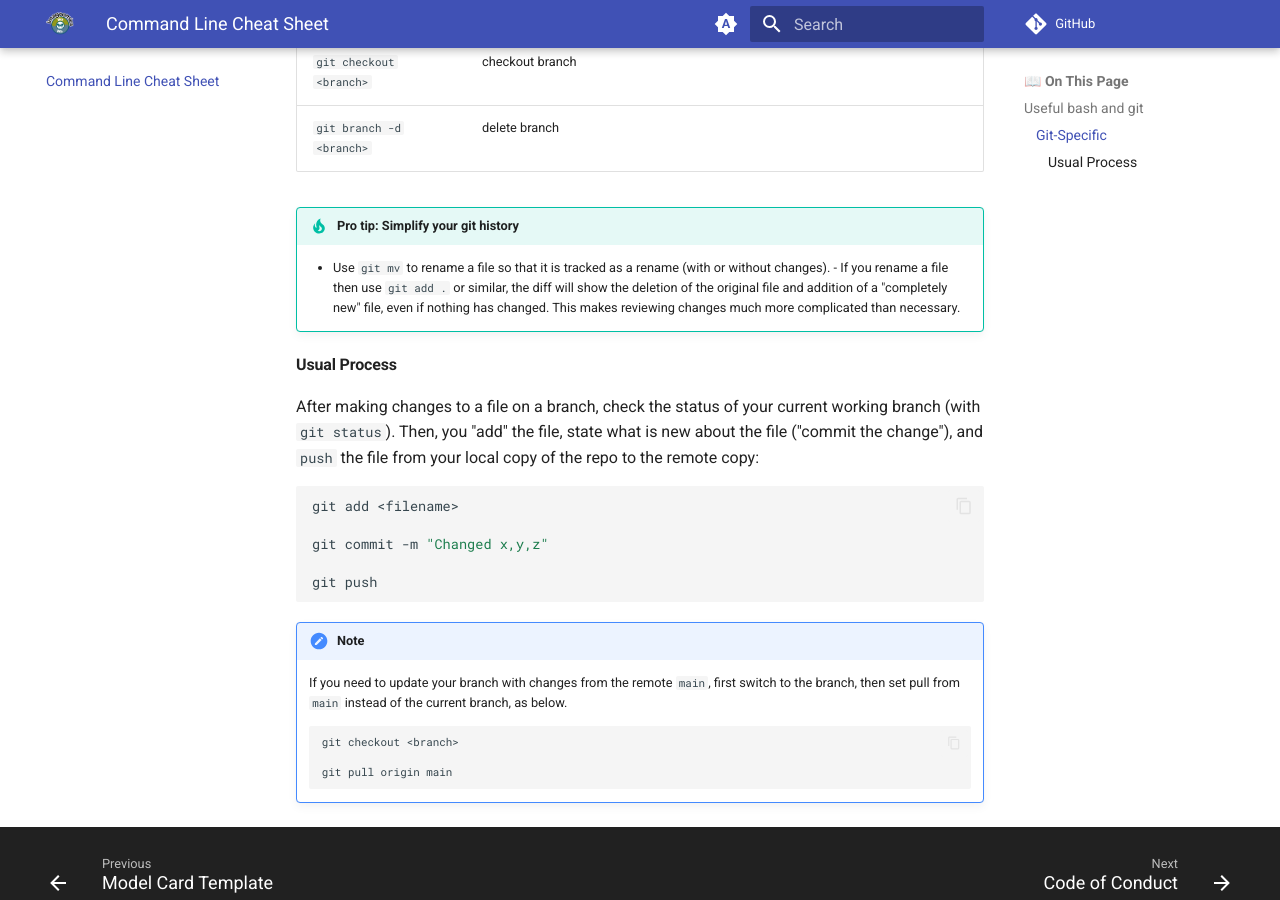
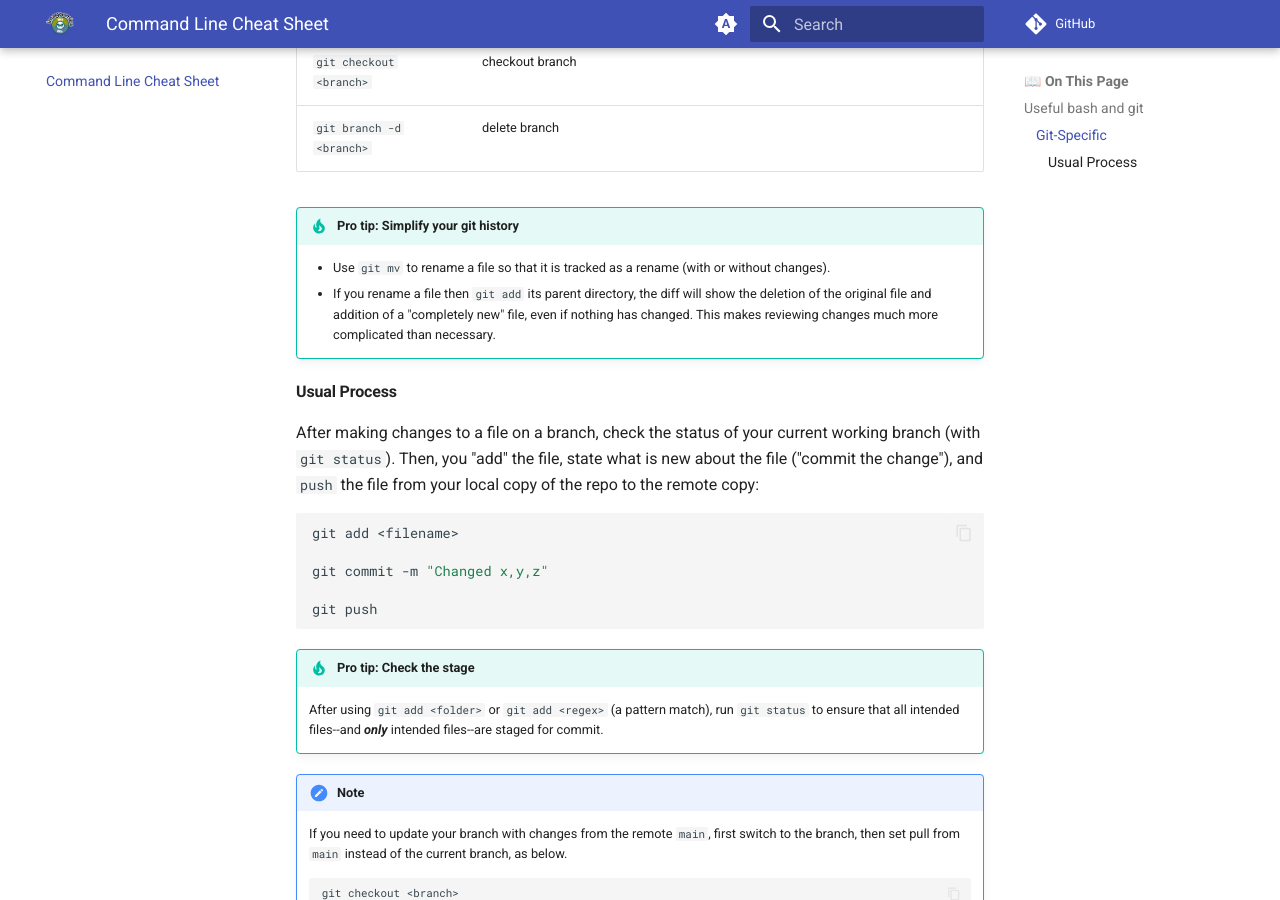
Before and after one commit to akashgunjegaon/Collaborative-distributed-science-guide, an MkDocs documentation site: the page built from docs/wiki-guide/Command-Line-Cheat-Sheet.md, in a window 1280 px wide and 900 px high, scrolled down 1530 px. Built offline with MkDocs 1.6.1 and Material for MkDocs 9.7.7, drawn with Linux system fonts in a browser that asks for light colours; comment, search, counter and statistics services are not loaded.

Commit message:
Clarify suggestions to avoid unwanted file commits and unnecessary diffs

````diff
--- a/docs/wiki-guide/Command-Line-Cheat-Sheet.md
+++ b/docs/wiki-guide/Command-Line-Cheat-Sheet.md
@@ -30,7 +30,8 @@ See also [GitHub's Markdown Guide](https://docs.github.com/en/get-started/writin
 | `git branch -d <branch>`   | 			delete branch |
 
 !!! tip "Pro tip: Simplify your git history"
-    - Use `git mv` to rename a file so that it is tracked as a rename (with or without changes). - If you rename a file then use `git add .` or similar, the diff will show the deletion of the original file and addition of a "completely new" file, even if nothing has changed. This makes reviewing changes much more complicated than necessary.
+    - Use `git mv` to rename a file so that it is tracked as a rename (with or without changes).
+    - If you rename a file then `git add` its parent directory, the diff will show the deletion of the original file and addition of a "completely new" file, even if nothing has changed. This makes reviewing changes much more complicated than necessary.
 
 #### Usual Process
 After making changes to a file on a branch, check the status of your current working branch (with `git status`). Then, you "add" the file, state what is new about the file ("commit the change"), and `push` the file from your local copy of the repo to the remote copy:
@@ -44,6 +45,9 @@ git push
 
 ```
 
+!!! tip "Pro tip: Check the stage"
+    After using `git add <folder>` or `git add <regex>` (a pattern match), run `git status` to ensure that all intended files--and ***only*** intended files--are staged for commit.
+
 !!! note Note
     If you need to update your branch with changes from the remote `main`, first switch to the branch, then set pull from `main` instead of the current branch, as below.
     ```bash
````
